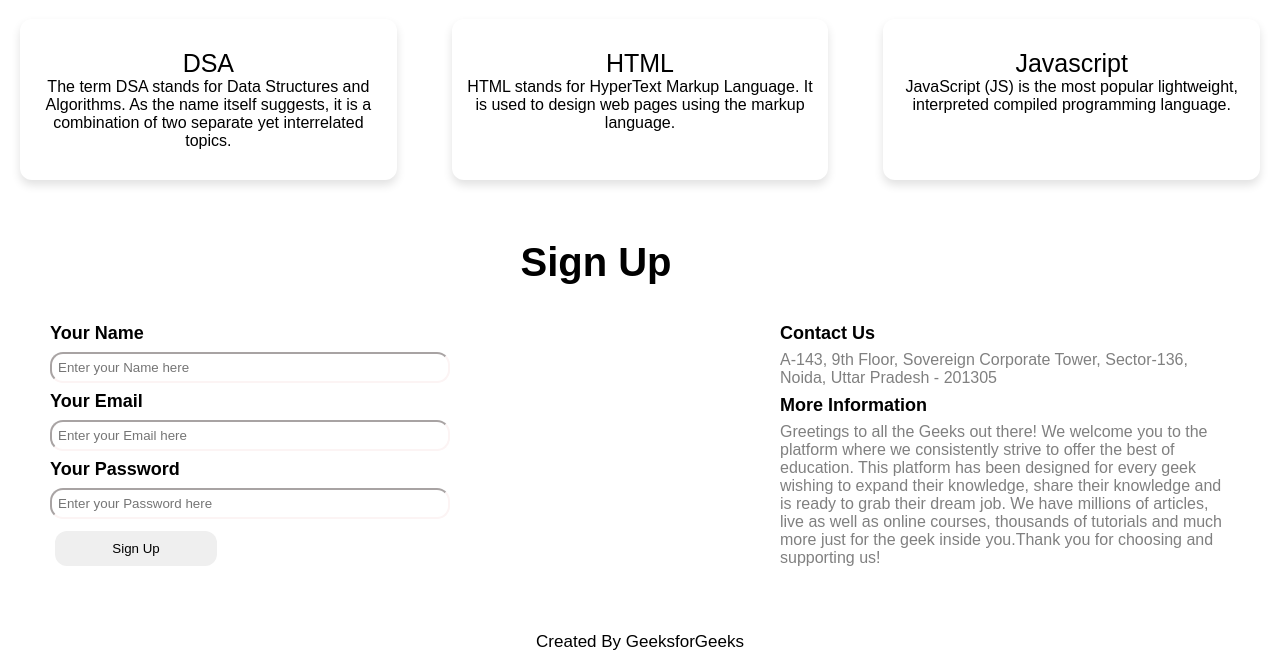
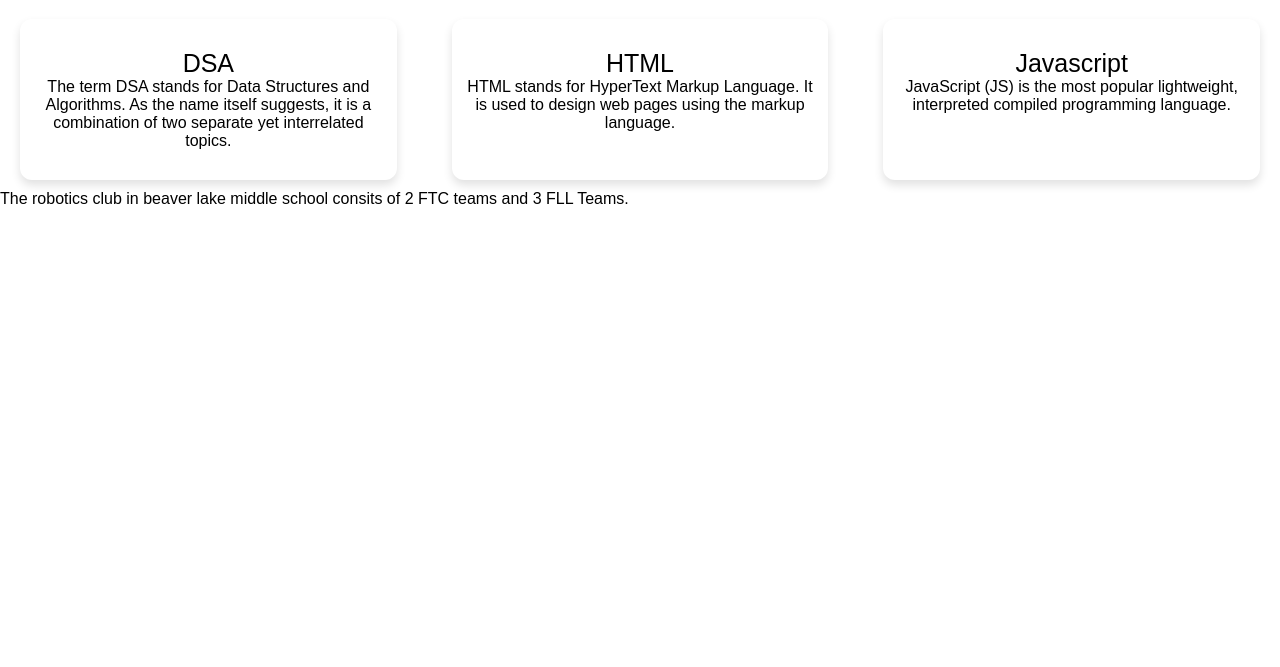
Before and after one commit to parshwa282011/BeaverLakeRoboticsWebsite, a plain HTML site: page index.html in a window 1280 px wide. Shown: the part 576-1243 px from the top of the page. After the commit the page ends 800 px from the top, so only its background shows below. Drawn offline with Linux system fonts and the light colour scheme.

Commit message:
Update formating

```diff
--- a/index.html
+++ b/index.html
@@ -15,7 +15,7 @@
 		  <div class="navbar">
 			  <ul>
 				<li><a href="#Home">Home</a></li>
-  				<li><a href="#">About</a></li>
+  				<li><a href="#About">About</a></li>
 		  	</ul>
   		</div>
 	  </nav>
@@ -86,75 +86,13 @@
   			</div>
 	  	</div>
   	</section>
-  	<section class="contact" id="contact">
-	  	<div class="content">
-		  	<div class="title"><span>Sign Up</span></div>
-			    <div class="contactMenu">
-				    <div class="input1">
-					    <div class="label1">Your Name</div>
-					      <div class="input2">
-						      <input type="text" placeholder="Enter your Name here">
-					      </div>
-					      <div class="label1">
-						      <label>Your Email</label>
-					      </div>
-					  <div class="input2">
-						  <input type="text" placeholder="Enter your Email here">
-					  </div>
-					  <div class="label1">
-						  <label>Your Password</label>
-					  </div>
-					  <div class="input2">
-						  <input type="text" placeholder="Enter your Password here">
-					  </div>
-					  <div class="button">
-						  <button>Sign Up</button>
-					  </div>
-				  </div>
-				  <div class="input3">
-					  <div class="rightside1">
-						  <div class="title1">
-							  <span>
-								  Contact Us
-							  </span>
-						  </div>
-						  <div class="content1">
-							  A-143, 9th Floor, Sovereign
-							  Corporate Tower, Sector-136,
-							  Noida, Uttar Pradesh - 201305
-						  </div>
-						  <div class="title1">
-							  <span>More Information</span>
-						  </div>
-						  <div class="content1">
-							  Greetings to all the Geeks out there!
-							  We welcome you to the platform where we
-							  consistently strive to offer the best
-							  of education. This platform has been
-							  designed for every geek wishing to
-							  expand their knowledge, share their
-							  knowledge and is ready to grab their
-							  dream job. We have millions of articles,
-							  live as well as online courses, thousands
-							  of tutorials and much more just for the
-							  geek inside you.Thank you for choosing
-							  and supporting us!
-						  </div>
-					  </div>
-				  </div>
-			  </div>
-		  </div>
-	  </section>
-	  <footer>
-		  <div class="footer">
-			  <span>
-				  Created By
-				  <a href="https://www.geeksforgeeks.org/" target="_blank">
-					  GeeksforGeeks
-				  </a>
-			  </span>
-		  </div>
-	  </footer>
+	<div id = "About">
+		<section>
+			<p>
+				The robotics club in beaver lake middle school consits of 2 FTC teams and 3 FLL Teams.
+			</p>
+		</section>
+	</div>
 	<script src="index.js"></script>
   </body>
 </html>
```
